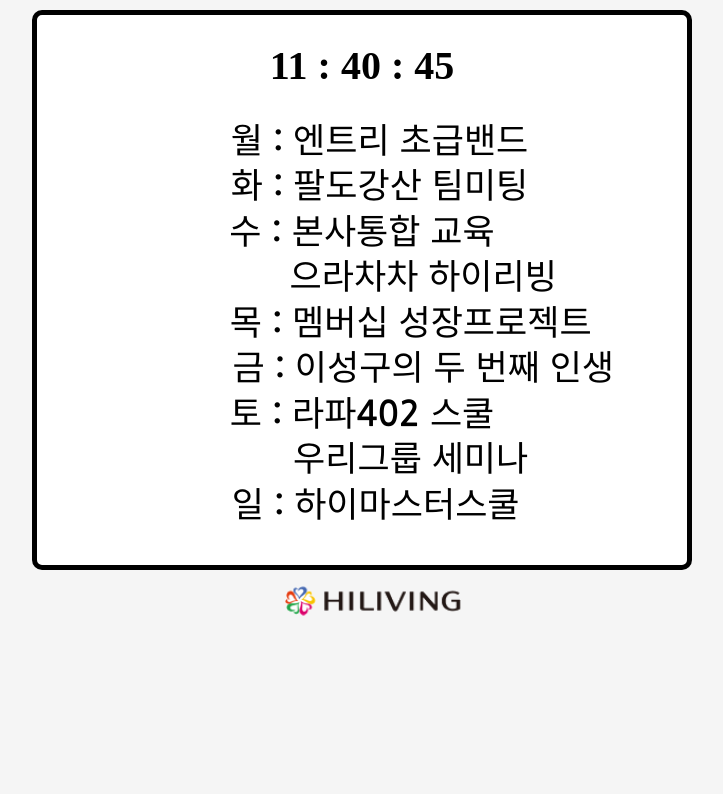
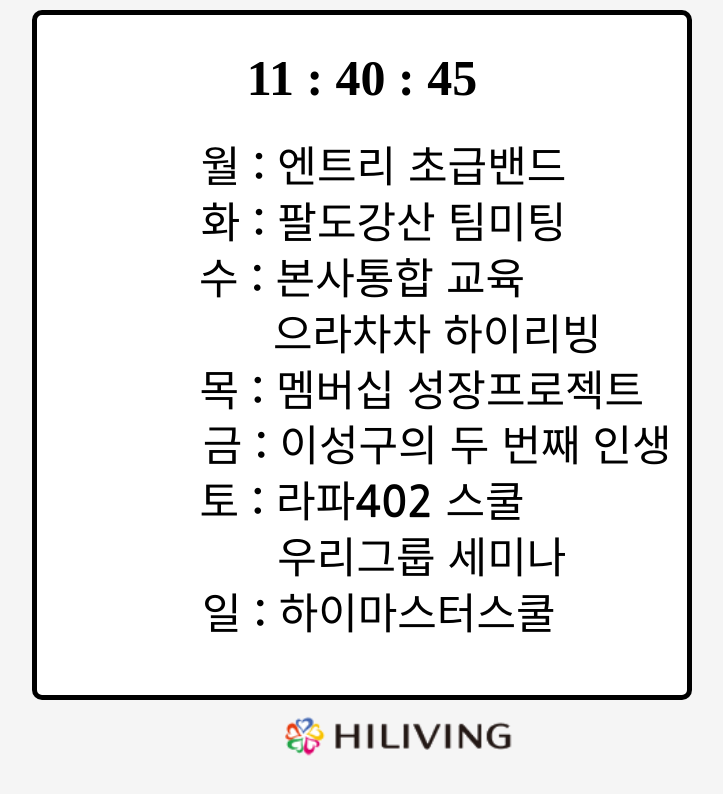
Before and after one commit to gudrnr6358/hiliving, a plain HTML site: page index.html in a window 1280 px wide. Shown: the whole page, without its empty margins (278-1001 px from the left). Drawn offline with Linux system fonts and the light colour scheme.

Commit message:
Add files via upload

```diff
--- a/style.css
+++ b/style.css
@@ -3,7 +3,7 @@ body {
     background-color:whitesmoke;
 }
 .logo {
-    height: 35px;
+    height: 45px;
     margin-top: 1%;
     margin-left: 44%;
 }
@@ -17,11 +17,11 @@ body {
     border: 5px solid black;
     border-radius: 10px;
     width: 650px;
-    height: 550px;
+    height: 680px;
 }
 .clock h1 {
     color:black;
-    font-size: 40px;
+    font-size: 50px;
 }
 #link {
     margin-top: 30px;
@@ -29,7 +29,7 @@ body {
 #link a {
     line-height: 1.3;
     font-family: 'Nanum Gothic', sans-serif;
-    font-size: 35px;
+    font-size: 43px;
     text-decoration: none;
     text-align: left;
     color:black ;
```
